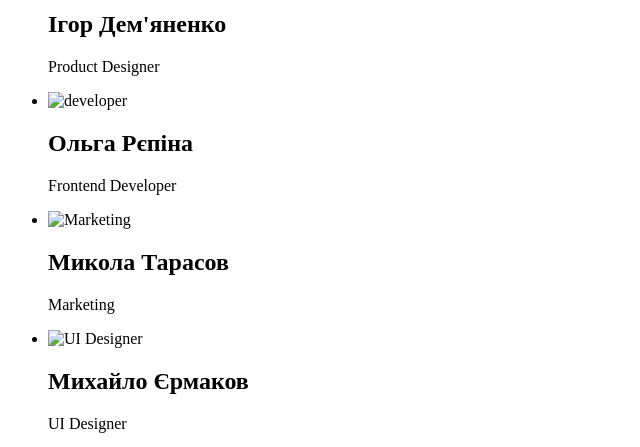
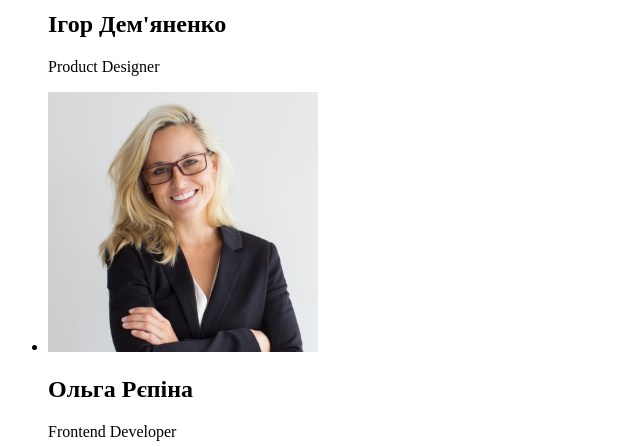
Before and after one commit to Vital3414/goit-markup-hw-01, a plain HTML site: page index.html in a window 1280 px wide. Shown: the part 1882-2329 px from the top of the page, without its empty margins (0-640 px from the left). Drawn offline with Linux system fonts and the light colour scheme; the site is published under a folder, as on GitHub Pages, so addresses that start at the root find nothing.

Commit message:
updateindex.html

```diff
--- a/index.html
+++ b/index.html
@@ -69,17 +69,17 @@
             <p lang="en">Product Designer</p>
           </li>
           <li>
-            <img src="/images/imagesolha.jpg" alt="developer" width="270" height="260">
+            <img src="./images/imagesolha.jpg" alt="developer" width="270" height="260">
             <h2>Ольга Рєпіна</h2>
             <p lang="en">Frontend Developer</p>
           </li>
           <li>
-            <img src="/images/imagesmykola.jpg" alt="Marketing" width="270" height="260">
+            <img src="./images/imagesmykola.jpg" alt="Marketing" width="270" height="260">
             <h2>Микола Тарасов</h2>
             <p lang="en">Marketing</p>
           </li>
           <li>
-            <img src="/images/imagesmykhaylo.jpg" alt="UI Designer" width="270" height="260">
+            <img src="./images/imagesmykhaylo.jpg" alt="UI Designer" width="270" height="260">
             <h2>Михайло Єрмаков</h2>
             <p lang="en">UI Designer</p>
           </li>
```
